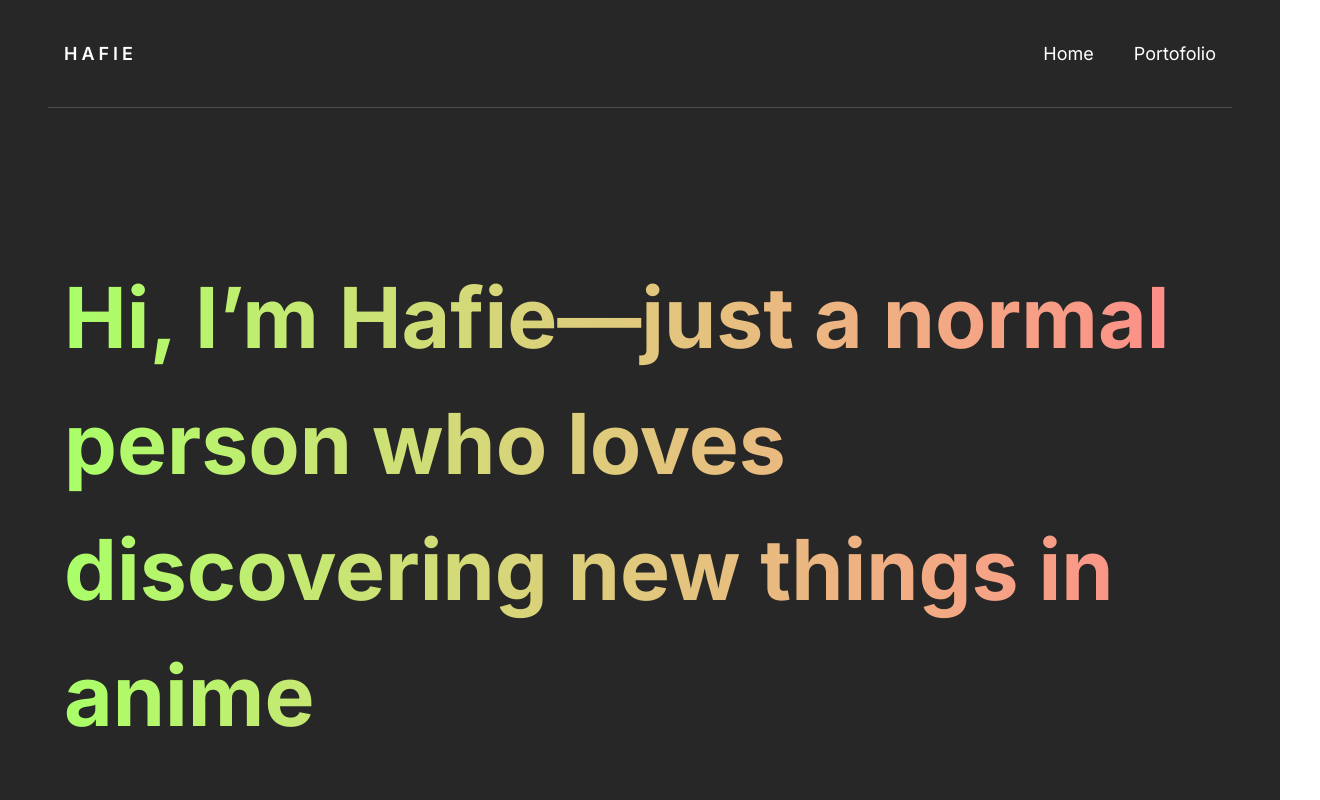
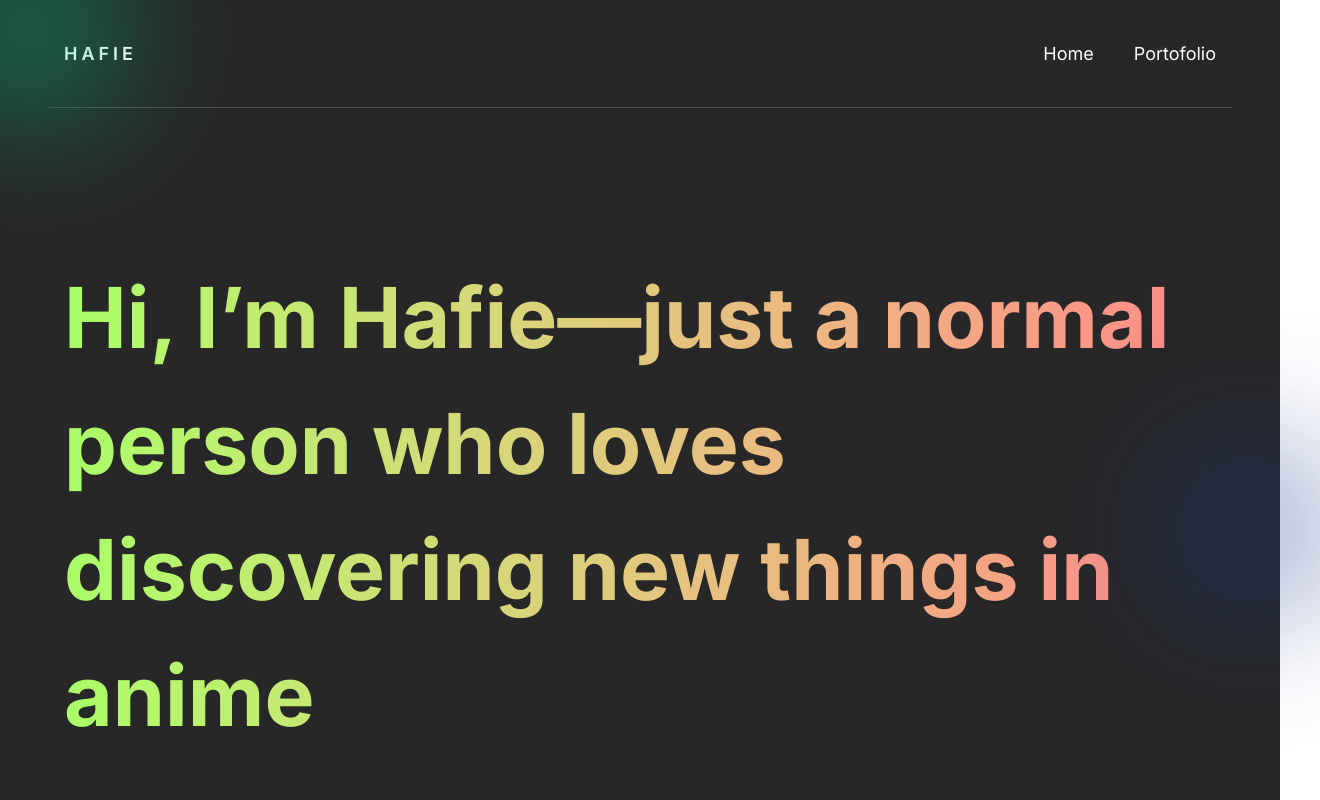
Before and after one commit to armstrony/armstrony.github.io, a React (Vite) app: page / in a window 1280 px wide. Shown: the top 800 px of the page, 1320 px wide, since content can reach past the window. Built offline with nearby package versions, Linux system fonts and the light colour scheme.

Commit message:
Adding radial gradiant to hero

```diff
--- a/src/App.css
+++ b/src/App.css
@@ -21,6 +21,7 @@
  nav .nav-border .nav-border-line{
   border-color: #4D4D4D;
  }
+
 /*
 .logo {
   height: 6em;
--- a/src/App.tsx
+++ b/src/App.tsx
@@ -28,6 +28,7 @@ function App() {
         </nav>
 
         <main className="main px-16">
+          {/* Hero Section */}
           <section className="hero">
             <h1 className="hero-title text-[84px] bg-gradient-to-r from-green-hero to-pink-hero bg-clip-text text-transparent font-bold h-lvh flex justify-center items-center">
               <TypeAnimation
@@ -45,14 +46,13 @@ function App() {
                 repeat={Infinity}
               />
             </h1>
-            {/* <h1
-              className="hero-title text-[84px] bg-gradient-to-r
-            from-green-hero to-pink-hero
-            bg-clip-text text-transparent font-bold h-dvh flex justify-center items-center"
-            >
-              Hi, I’m Hafie—just a normal person who loves discovering new
-              things in tehc.
-            </h1> */}
+            {/* Circular Gradients */}
+            <div className="absolute inset-0 pointer-events-none">
+              {/* Top-Left Gradient */}
+              <div className="absolute -top-10 -left-10 w-35 h-35 rounded-full bg-emerald-400 opacity-75 blur-[75px]"></div>
+              {/* Bottom Right Gradient */}
+              <div className="absolute bottom-[25%] -right-10 w-35 h-35 rounded-full bg-blue-900 opacity-75 blur-[75px]"></div>
+            </div>
           </section>
         </main>
       </div>
```
